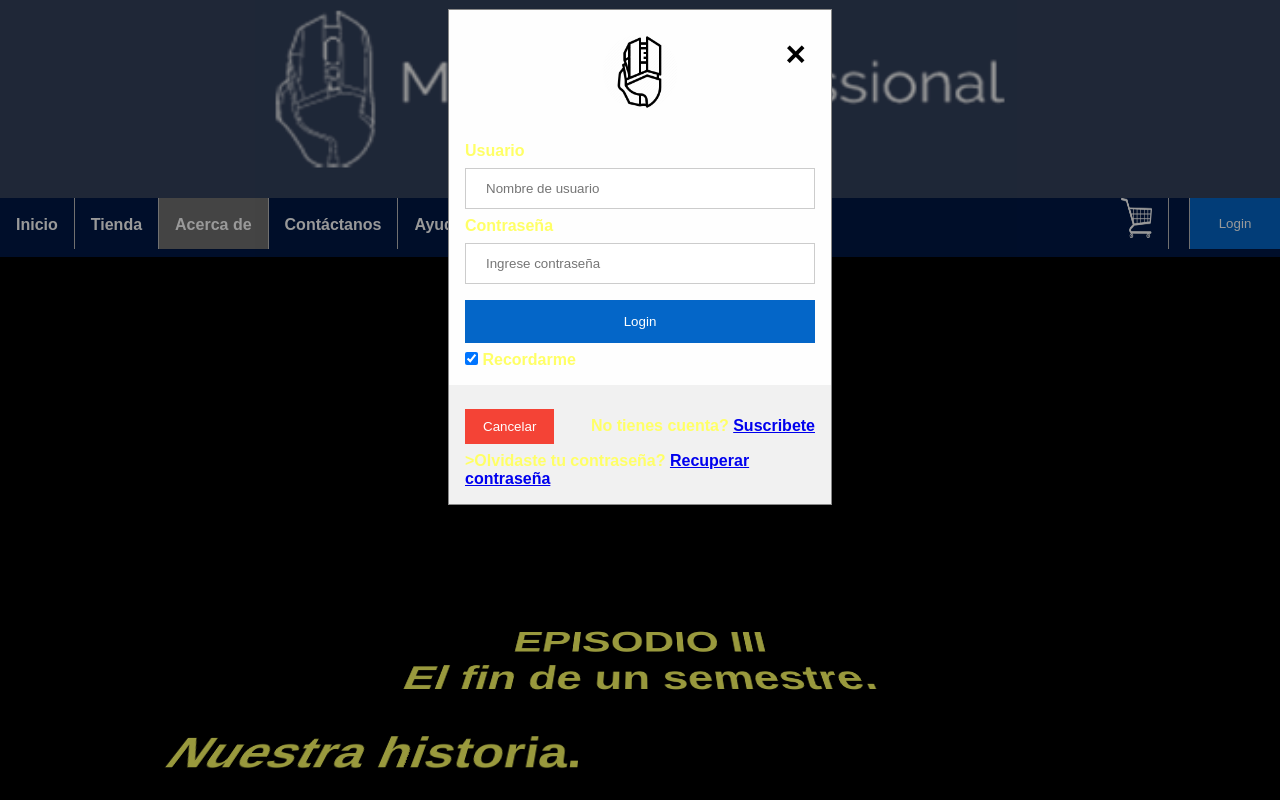
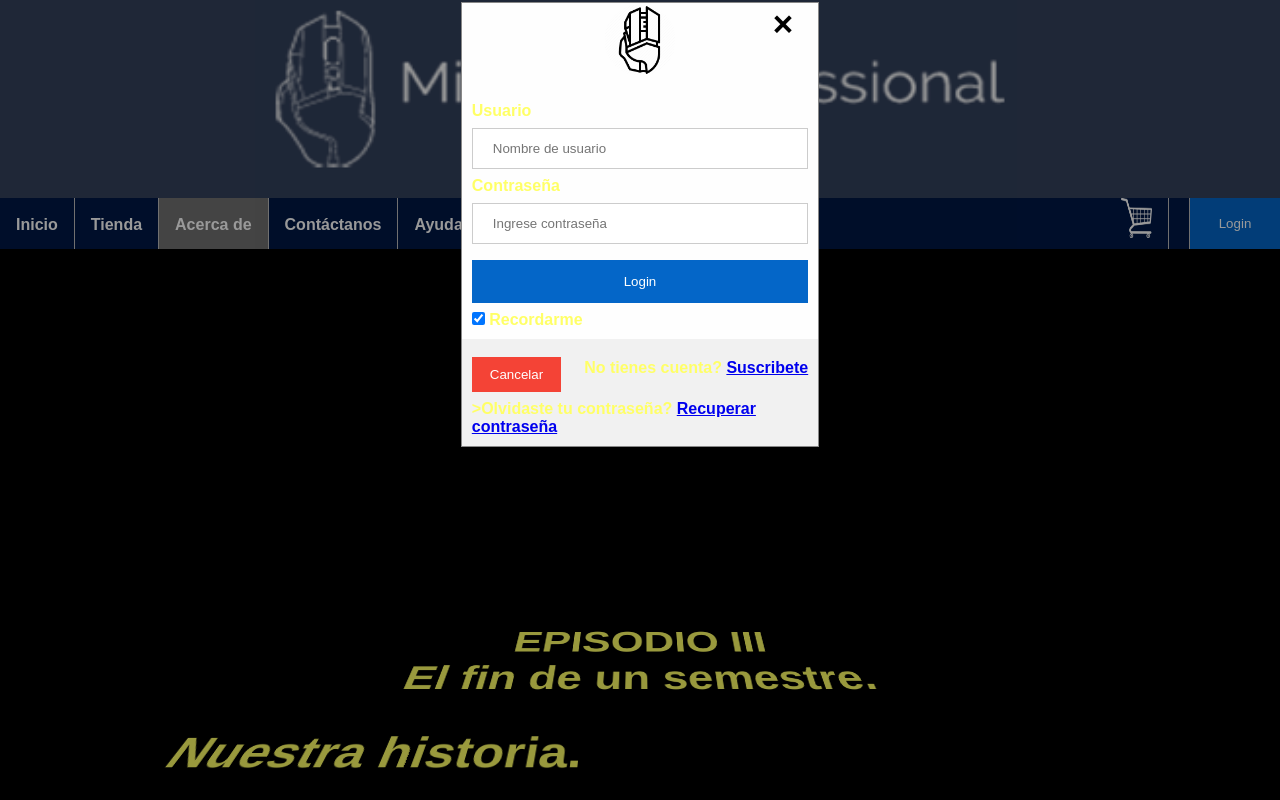
Before and after one commit to icryeverytime/proyecto.github.io, a PHP site: page /acercade.php in a window 1280 px wide, after a click on "Login". Run offline with PHP 8.4, Linux system fonts and the light colour scheme; some libraries are stand-ins or nearby versions; some web fonts are replaced.

Commit message:
mejoro la experiencia visual

```diff
--- a/estilos/estilos.css
+++ b/estilos/estilos.css
@@ -410,7 +410,7 @@ header{
 /* -LOGIN- */
 
 /* Full-width input fields */
-input[type=text],input[type=password] {
+logi input[type=text],logi input[type=password] {
   width: 100%;
   padding: 12px 20px;
   margin: 8px 0;
@@ -420,7 +420,7 @@ input[type=text],input[type=password] {
 }
 
 /* Set a style for all buttons */
- button{
+logi button{
   background-color: #0466C8;
   color: white;
   padding: 14px 20px;
@@ -430,40 +430,40 @@ input[type=text],input[type=password] {
   width: 100%;
 }
 
-button:hover {
+logi button:hover {
   opacity: 0.8;
 }
 
 /* Extra styles for the cancel button */
-.cancelbtn {
+logi .cancelbtn {
   width: auto;
   padding: 10px 18px;
   background-color: #f44336;
 }
 
 /* Center the image and position the close button */
-.imgcontainer {
+logi .imgcontainer {
   text-align: center;
-  margin: 24px 0 12px 0;
+  margin: 1px 0 12px 0;
   position: relative;
 }
 
-img.avatar {
+logi img.avatar {
   width: 20%;
   border-radius: 50%;
 }
 
-.container {
-  padding: 16px;
+logi .container {
+  padding: 10px;
 }
 
-span.psw {
+logi span.psw {
   float: right;
-  padding-top: 16px;
+  padding-top: 10px;
 }
 
 /* The Modal (background) */
-.modal {
+logi .modal {
   display: none; /* Hidden by default */
   position: fixed; /* Stay in place */
   z-index: 1; /* Sit on top */
@@ -478,15 +478,15 @@ span.psw {
 }
 
 /* Modal Content/Box */
-.modal-content {
+logi .modal-content {
   background-color: #fefefe;
-  margin: -4% auto 15% auto; /* 5% from the top, 15% from the bottom and centered */
+  margin: -4.5% auto 15% auto; /* 5% from the top, 15% from the bottom and centered */
   border: 1px solid #888;
-  width: 30%; /* Could be more or less, depending on screen size */
+  width: 28%; /* Could be more or less, depending on screen size */
 }
 
 /* The Close Button (x) */
-.close {
+logi .close {
   position: absolute;
   right: 25px;
   top: 0;
@@ -495,14 +495,14 @@ span.psw {
   font-weight: bold;
 }
 
-.close:hover,
-.close:focus {
+logi .close:hover,
+logi .close:focus {
   color: red;
   cursor: pointer;
 }
 
 /* Add Zoom Animation */
-.animate {
+logi .animate {
   -webkit-animation: animatezoom 0.6s;
   animation: animatezoom 0.6s
 }
@@ -519,11 +519,11 @@ span.psw {
 
 /* Change styles for span and cancel button on extra small screens */
 @media screen and (max-width: 300px) {
-  span.psw {
+  logi span.psw {
      display: block;
      float: none;
   }
-.cancelbtn {
+  logi .cancelbtn {
      width: 100%;
   }
 }
--- a/index.php
+++ b/index.php
@@ -339,7 +339,7 @@ session_start();
           <button type="button" onclick="document.getElementById('id01').style.display='none'"
             class="cancelbtn">Cancelar</button>
           <span class="psw">No tienes cuenta? <a href="registro.html">Suscribete</a></span>
-          >Olvidaste tu contraseña? <a href="registro.html">Recuperar contraseña</a>
+          Olvidaste tu contraseña? <a href="registro.html">Recuperar contraseña</a>
       </form>
     </div>
 
```
